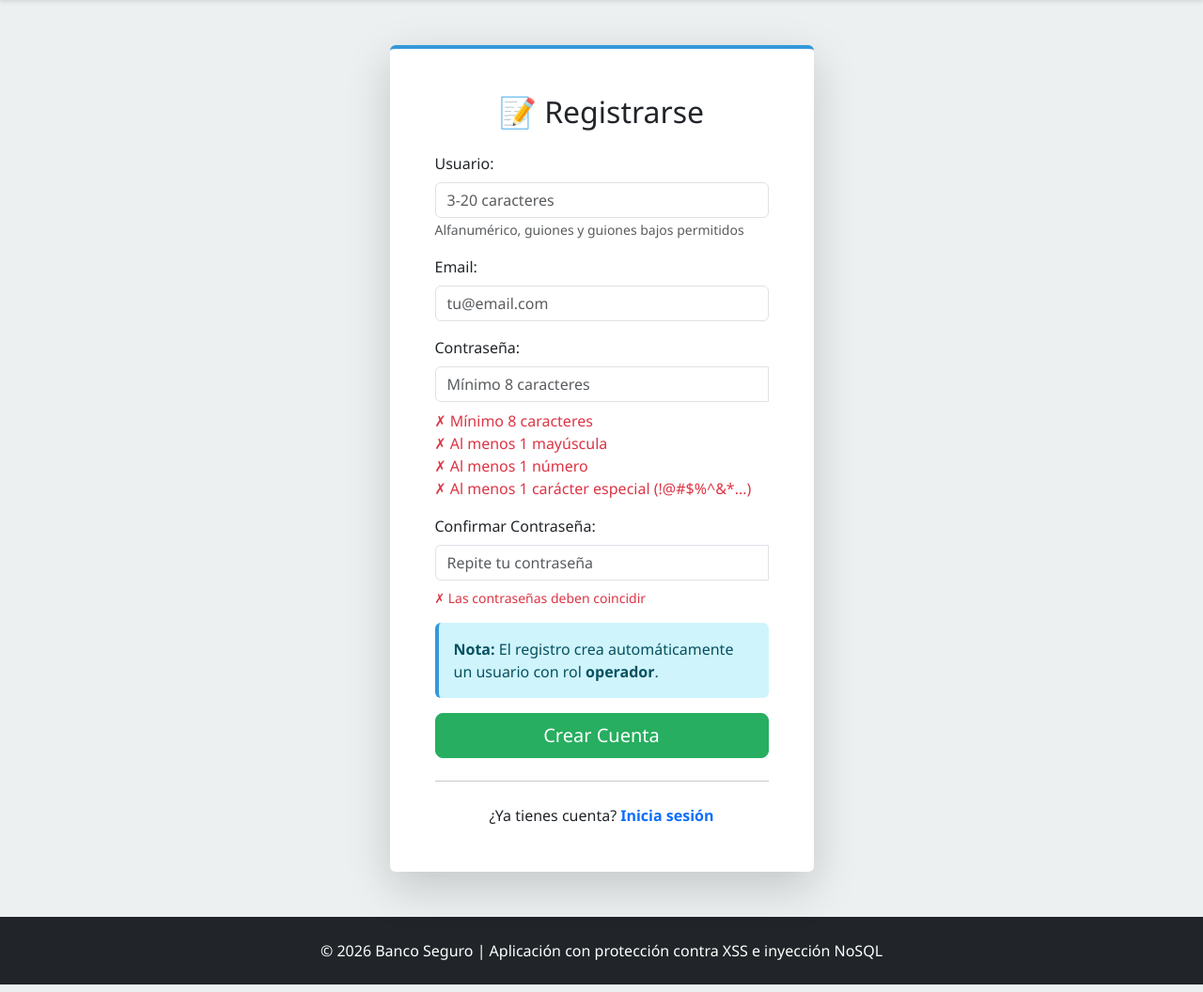
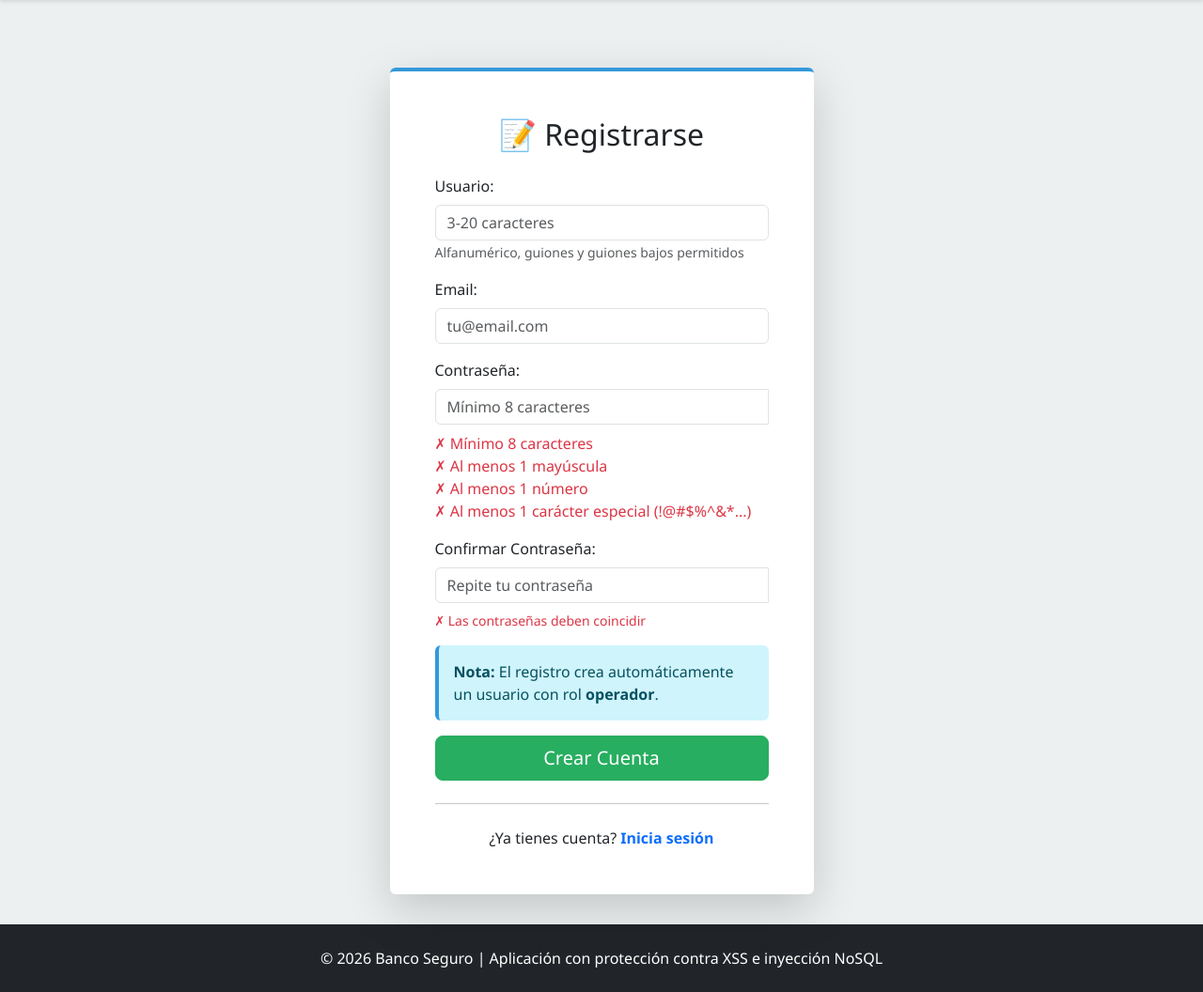
Before and after one commit to rainerdsaenz1-cpu/PROYECTO-PROGRMACION, a Flask app: page /register in a window 1280 px wide. Shown: the part 62-1118 px from the top of the page at 94% size. Run offline with Flask 3, Linux system fonts and the light colour scheme.

Commit message:
Update plantilla.html

```diff
--- a/clase_flask-master/templates/plantilla.html
+++ b/clase_flask-master/templates/plantilla.html
@@ -18,6 +18,15 @@
     body {
       background-color: #ecf0f1;
       font-family: 'Segoe UI', Tahoma, Geneva, Verdana, sans-serif;
+      min-height: 100vh;
+      display: flex;
+      flex-direction: column;
+      overflow-x: hidden;
+    }
+
+    .main-content {
+      flex: 1;
+      padding-bottom: 2rem;
     }
 
     .navbar {
@@ -71,21 +80,10 @@
       border-left: 4px solid;
     }
 
-    .alert-success {
-      border-left-color: var(--success-color);
-    }
-
-    .alert-danger {
-      border-left-color: var(--danger-color);
-    }
-
-    .alert-warning {
-      border-left-color: var(--warning-color);
-    }
-
-    .alert-info {
-      border-left-color: var(--secondary-color);
-    }
+    .alert-success { border-left-color: var(--success-color); }
+    .alert-danger  { border-left-color: var(--danger-color); }
+    .alert-warning { border-left-color: var(--warning-color); }
+    .alert-info    { border-left-color: var(--secondary-color); }
 
     .table-striped tbody tr:nth-of-type(odd) {
       background-color: rgba(52, 152, 219, 0.05);
@@ -99,6 +97,10 @@
     .btn-sm {
       font-size: 0.85rem;
       padding: 0.4rem 0.8rem;
+    }
+
+    footer {
+      flex-shrink: 0;
     }
   </style>
   {% block extra_css %}{% endblock %}
@@ -140,8 +142,8 @@
     </div>
   </nav>
 
-  <!-- Alertas Flash -->
-  <div class="container mt-4">
+  <!-- Contenido principal -->
+  <div class="container mt-4 main-content">
     {% with messages = get_flashed_messages(with_categories=true) %}
       {% if messages %}
         {% for category, message in messages %}
@@ -153,12 +155,11 @@
       {% endif %}
     {% endwith %}
 
-    <!-- Contenido -->
     {% block content %}{% endblock %}
   </div>
 
   <!-- Footer -->
-  <footer class="bg-dark text-white text-center py-4 mt-5">
+  <footer class="bg-dark text-white text-center py-4 mt-auto">
     <p class="mb-0">© 2026 Banco Seguro | Aplicación con protección contra XSS e inyección NoSQL</p>
   </footer>
 
```
